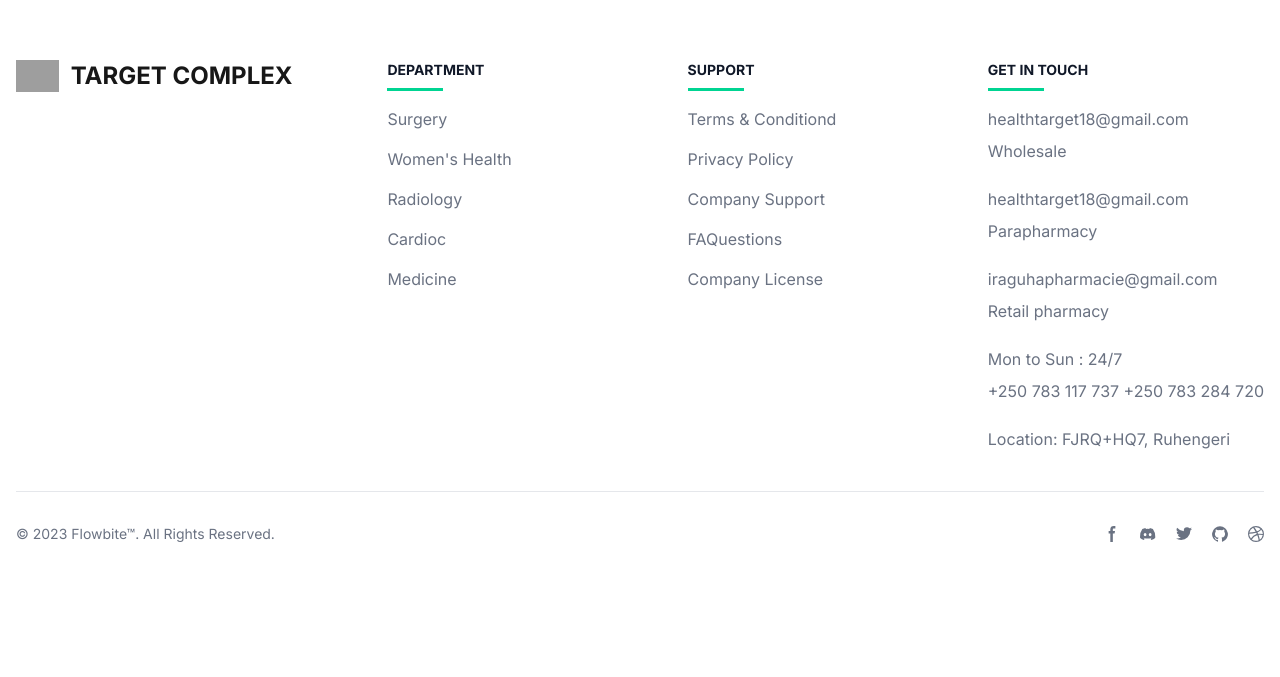
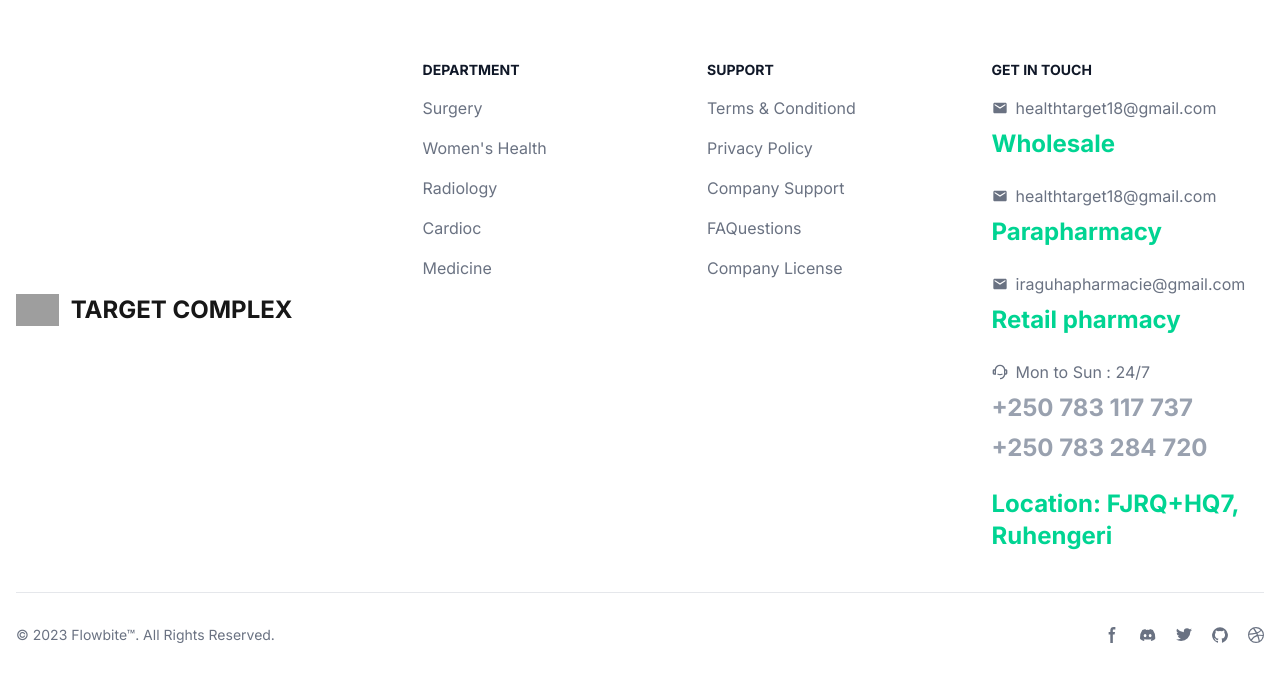
Before and after one commit to AimeKelvin/target-phar-page, a Next.js app in the folder frontend/: page / in a window 1280 px wide. Shown: the part 2503-3180 px from the top of the page. Before the commit the page ends 3079 px from the top, so only its background shows below. Built offline with nearby package versions, Linux system fonts and the light colour scheme; grey boxes are pictures that could not be loaded; a web font is replaced by a local one.

Commit message:
Small modification remaining

```diff
--- a/frontend/src/components/blocks/Footer.tsx
+++ b/frontend/src/components/blocks/Footer.tsx
@@ -1,130 +1,134 @@
 import React from 'react'
 import { MdEmail } from 'react-icons/md'
+import { RiCustomerService2Line, } from 'react-icons/ri'
 
 function Footer() {
     return (
         <div>
-            <footer className=" w-full">
-                <div className="mx-auto w-full max-w-screen-xl p-4 py-6 lg:py-8">
+            <footer className="">
+                <div className=" mx-auto w-full max-w-screen-xl p-4 py-6 lg:py-8">
                     <div className="md:flex md:justify-between">
-                        <div className="mb-6 md:mb-0">
+                        <div className="mb-6 md:mb-0 grid grid-cols-1 md:grid-cols-2">
                             <a href="https://flowbite.com/" className="flex items-center">
                                 <img src="https://flowbite.com/docs/images/logo.svg" className="h-8 me-3" alt="FlowBite Logo" />
                                 <span className="self-center text-2xl font-semibold whitespace-nowrap dark:text-white">TARGET COMPLEX</span>
                             </a>
                         </div>
-                        <div className="grid text-left grid-cols-2 gap-8 sm:gap-6 sm:grid-cols-3">
+                        <div className="grid text-left grid-cols-2 gap-6 sm:gap-3 sm:grid-cols-3">
                             <div>
                                 <h2 className="mb-2 text-sm font-semibold text-gray-900 uppercase  dark:text-white">Department</h2>
-                                <span className='block mb-4 w-14 h-[3px] bg-emerald-400'></span>
+                                <span className='block mb-4 w-14 h-[-2x] bg-emerald-400 font-bold'></span>
                                 <ul className="text-gray-500 dark:text-gray-400 font-medium">
                                     <li className="mb-4">
-                                        <a href="https://flowbite.com/" className="hover:underline">Surgery</a>
+                                        <a href="https://flowbite.com/" className="hover:text-blue-400">Surgery</a>
                                     </li>
                                     <li className="mb-4">
-                                        <a href="https://tailwindcss.com/" className="hover:underline">Women's Health</a>
+                                        <a href="https://tailwindcss.com/" className="hover:text-blue-400">Women's Health</a>
                                     </li>
                                     <li className="mb-4">
-                                        <a href="https://flowbite.com/" className="hover:underline">Radiology</a>
+                                        <a href="https://flowbite.com/" className="hover:text-blue-400">Radiology</a>
                                     </li>
                                     <li className="mb-4">
-                                        <a href="https://tailwindcss.com/" className="hover:underline">Cardioc</a>
+                                        <a href="https://tailwindcss.com/" className="hover:text-blue-400">Cardioc</a>
                                     </li>
                                     <li className="mb-4">
-                                        <a href="https://flowbite.com/" className="hover:underline">Medicine</a>
+                                        <a href="https://flowbite.com/" className="hover:text-blue-400">Medicine</a>
                                     </li>
                                 </ul>
                             </div>
                             <div>
                                 <h2 className="mb-2 text-sm font-semibold text-gray-900 uppercase dark:text-white">Support</h2>
-                                <span className='block mb-4 w-14 h-[3px] bg-emerald-400'></span>
+                                <span className='block mb-4 w-14 h-[-2x] text-emerald-400 font-bold'></span>
 
                                 <ul className="text-gray-500 dark:text-gray-400 font-medium">
                                     <li className="mb-4">
-                                        <a href="https://github.com/themesberg/flowbite" className="hover:underline ">Terms &amp; Conditiond</a>
+                                        <a href="https://github.com/themesberg/flowbite" className="hover:text-blue-400 ">Terms &amp; Conditiond</a>
                                     </li>
                                     <li className="mb-4">
-                                        <a href="https://discord.gg/4eeurUVvTy" className="hover:underline">Privacy Policy</a>
+                                        <a href="https://discord.gg/4eeurUVvTy" className="hover:text-blue-400">Privacy Policy</a>
                                     </li>
                                     <li className="mb-4">
-                                        <a href="https://github.com/themesberg/flowbite" className="hover:underline ">Company Support</a>
+                                        <a href="https://github.com/themesberg/flowbite" className="hover:text-blue-400 ">Company Support</a>
                                     </li>
                                     <li className="mb-4">
-                                        <a href="https://discord.gg/4eeurUVvTy" className="hover:underline">FAQuestions</a>
+                                        <a href="https://discord.gg/4eeurUVvTy" className="hover:text-blue-400">FAQuestions</a>
                                     </li>
                                     <li className="mb-4">
-                                        <a href="https://github.com/themesberg/flowbite" className="hover:underline ">Company License</a>
+                                        <a href="https://github.com/themesberg/flowbite" className="hover:text-blue-400 ">Company License</a>
                                     </li>
                                 </ul>
                             </div>
                             <div>
                                 <h2 className="mb-2 text-sm font-semibold text-gray-900 uppercase dark:text-white">Get in Touch</h2>
-                                <span className='block mb-4 w-14 h-[3px] bg-emerald-400'></span>
+                                <span className='block mb-4 w-14 h-[-2x] text-emerald-400 font-bold'></span>
                                 <ul className="text-gray-500 dark:text-gray-400 font-medium">
-                                    <li className="mb-2">
-                                        <a href="#" className="hover:underline">healthtarget18@gmail.com</a>
+                                    <li className="mb-2 inline-flex gap-2 items-center">
+                                        <MdEmail></MdEmail>
+                                        <a className="hover:text-blue-400">healthtarget18@gmail.com</a>
                                     </li>
                                     <li className="mb-6">
-                                        <a href="#" className="hover:underline"> Wholesale</a>
+                                        <h3 className=" text-2xl text-emerald-400 font-bold"> Wholesale</h3>
                                     </li>
-                                    <li className="mb-2">
-                                        <a href="#" className="hover:underline">healthtarget18@gmail.com</a>
+                                    <li className="mb-2 inline-flex gap-2 items-center">
+                                        <MdEmail></MdEmail>
+                                        <a className="hover:text-blue-400">healthtarget18@gmail.com</a>
                                     </li>
                                     <li className="mb-6">
-                                        <a href="#" className="hover:underline">Parapharmacy</a>
+                                        <h3 className=" text-2xl text-emerald-400 font-bold">Parapharmacy</h3>
                                     </li>
-                                    <li className="mb-2">
-                                        <a href="#" className="hover:underline">iraguhapharmacie@gmail.com</a>
+                                    <li className="mb-2 inline-flex gap-2 items-center">
+                                        <MdEmail></MdEmail>
+                                        <a className="hover:text-blue-400">iraguhapharmacie@gmail.com</a>
                                     </li>
                                     <li className="mb-6">
-                                        <a href="#" className="hover:underline">Retail pharmacy</a>
+                                        <h3 className=" text-2xl text-emerald-400 font-bold">Retail pharmacy</h3>
                                     </li>
-                                    <li className="mb-2">
-                                        <a href="#" className="hover:underline">
+                                    <li className="mb-2 inline-flex gap-2 items-center">
+                                        <RiCustomerService2Line></RiCustomerService2Line>
+                                        <a className="hover:text-blue-400">
                                             Mon to Sun : 24/7</a>
                                     </li>
-                                    <li className="mb-6">
-                                        <a href="#" className="hover:underline">+250 783 117 737
-+250 783 284 720</a>
+                                    <li className="mb-6 grid grid-cols-1 text-gray-400 font-bold text-2xl gap-2">
+                                        <a className="hover:text-blue-400">+250 783 117 737</a>
+                                        <a className="hover:text-blue-400">+250 783 284 720</a>
                                     </li>
-                                    <li className="mb-2">
-                                        <a href="#" className="hover:underline">Location: FJRQ+HQ7, Ruhengeri</a>
+                                    <li className="mb-2 inline-flex gap-2 items-center">
+                                        <h3 className=" text-2xl text-emerald-400 font-bold">Location: FJRQ+HQ7, Ruhengeri</h3>
                                     </li>
-
                                 </ul>
                             </div>
                         </div>
                     </div>
                     <hr className="my-6 border-gray-200 sm:mx-auto dark:border-gray-700 lg:my-8" />
                     <div className="sm:flex sm:items-center sm:justify-between">
-                        <span className="text-sm text-gray-500 sm:text-center dark:text-gray-400">© 2023 <a href="https://flowbite.com/" className="hover:underline">Flowbite™</a>. All Rights Reserved.
+                        <span className="text-sm text-gray-500 sm:text-center dark:text-gray-400">© 2023 <a href="https://flowbite.com/" className="hover:text-blue-400">Flowbite™</a>. All Rights Reserved.
                         </span>
                         <div className="flex mt-4 sm:justify-center sm:mt-0">
-                            <a href="#" className="text-gray-500 hover:text-gray-900 dark:hover:text-white">
+                            <a className="text-gray-500 hover:text-gray-900 dark:hover:text-white">
                                 <svg className="w-4 h-4" aria-hidden="true" xmlns="http://www.w3.org/2000/svg" fill="currentColor" viewBox="0 0 8 19">
                                     <path fillRule="evenodd" d="M6.135 3H8V0H6.135a4.147 4.147 0 0 0-4.142 4.142V6H0v3h2v9.938h3V9h2.021l.592-3H5V3.591A.6.6 0 0 1 5.592 3h.543Z" clip-rule="evenodd" />
                                 </svg>
                                 <span className="sr-only">Facebook page</span>
                             </a>
-                            <a href="#" className="text-gray-500 hover:text-gray-900 dark:hover:text-white ms-5">
+                            <a className="text-gray-500 hover:text-gray-900 dark:hover:text-white ms-5">
                                 <svg className="w-4 h-4" aria-hidden="true" xmlns="http://www.w3.org/2000/svg" fill="currentColor" viewBox="0 0 21 16">
                                     <path d="M16.942 1.556a16.3 16.3 0 0 0-4.126-1.3 12.04 12.04 0 0 0-.529 1.1 15.175 15.175 0 0 0-4.573 0 11.585 11.585 0 0 0-.535-1.1 16.274 16.274 0 0 0-4.129 1.3A17.392 17.392 0 0 0 .182 13.218a15.785 15.785 0 0 0 4.963 2.521c.41-.564.773-1.16 1.084-1.785a10.63 10.63 0 0 1-1.706-.83c.143-.106.283-.217.418-.33a11.664 11.664 0 0 0 10.118 0c.137.113.277.224.418.33-.544.328-1.116.606-1.71.832a12.52 12.52 0 0 0 1.084 1.785 16.46 16.46 0 0 0 5.064-2.595 17.286 17.286 0 0 0-2.973-11.59ZM6.678 10.813a1.941 1.941 0 0 1-1.8-2.045 1.93 1.93 0 0 1 1.8-2.047 1.919 1.919 0 0 1 1.8 2.047 1.93 1.93 0 0 1-1.8 2.045Zm6.644 0a1.94 1.94 0 0 1-1.8-2.045 1.93 1.93 0 0 1 1.8-2.047 1.918 1.918 0 0 1 1.8 2.047 1.93 1.93 0 0 1-1.8 2.045Z" />
                                 </svg>
                                 <span className="sr-only">Discord community</span>
                             </a>
-                            <a href="#" className="text-gray-500 hover:text-gray-900 dark:hover:text-white ms-5">
+                            <a className="text-gray-500 hover:text-gray-900 dark:hover:text-white ms-5">
                                 <svg className="w-4 h-4" aria-hidden="true" xmlns="http://www.w3.org/2000/svg" fill="currentColor" viewBox="0 0 20 17">
                                     <path fillRule="evenodd" d="M20 1.892a8.178 8.178 0 0 1-2.355.635 4.074 4.074 0 0 0 1.8-2.235 8.344 8.344 0 0 1-2.605.98A4.13 4.13 0 0 0 13.85 0a4.068 4.068 0 0 0-4.1 4.038 4 4 0 0 0 .105.919A11.705 11.705 0 0 1 1.4.734a4.006 4.006 0 0 0 1.268 5.392 4.165 4.165 0 0 1-1.859-.5v.05A4.057 4.057 0 0 0 4.1 9.635a4.19 4.19 0 0 1-1.856.07 4.108 4.108 0 0 0 3.831 2.807A8.36 8.36 0 0 1 0 14.184 11.732 11.732 0 0 0 6.291 16 11.502 11.502 0 0 0 17.964 4.5c0-.177 0-.35-.012-.523A8.143 8.143 0 0 0 20 1.892Z" clip-rule="evenodd" />
                                 </svg>
                                 <span className="sr-only">Twitter page</span>
                             </a>
-                            <a href="#" className="text-gray-500 hover:text-gray-900 dark:hover:text-white ms-5">
+                            <a className="text-gray-500 hover:text-gray-900 dark:hover:text-white ms-5">
                                 <svg className="w-4 h-4" aria-hidden="true" xmlns="http://www.w3.org/2000/svg" fill="currentColor" viewBox="0 0 20 20">
                                     <path fillRule="evenodd" d="M10 .333A9.911 9.911 0 0 0 6.866 19.65c.5.092.678-.215.678-.477 0-.237-.01-1.017-.014-1.845-2.757.6-3.338-1.169-3.338-1.169a2.627 2.627 0 0 0-1.1-1.451c-.9-.615.07-.6.07-.6a2.084 2.084 0 0 1 1.518 1.021 2.11 2.11 0 0 0 2.884.823c.044-.503.268-.973.63-1.325-2.2-.25-4.516-1.1-4.516-4.9A3.832 3.832 0 0 1 4.7 7.068a3.56 3.56 0 0 1 .095-2.623s.832-.266 2.726 1.016a9.409 9.409 0 0 1 4.962 0c1.89-1.282 2.717-1.016 2.717-1.016.366.83.402 1.768.1 2.623a3.827 3.827 0 0 1 1.02 2.659c0 3.807-2.319 4.644-4.525 4.889a2.366 2.366 0 0 1 .673 1.834c0 1.326-.012 2.394-.012 2.72 0 .263.18.572.681.475A9.911 9.911 0 0 0 10 .333Z" clip-rule="evenodd" />
                                 </svg>
                                 <span className="sr-only"> GitHub account</span>
                             </a>
-                            <a href="#" className="text-gray-500 hover:text-gray-900 dark:hover:text-white ms-5">
+                            <a className="text-gray-500 hover:text-gray-900 dark:hover:text-white ms-5">
                                 <svg className="w-4 h-4" aria-hidden="true" xmlns="http://www.w3.org/2000/svg" fill="currentColor" viewBox="0 0 20 20">
                                     <path fillRule="evenodd" d="M10 0a10 10 0 1 0 10 10A10.009 10.009 0 0 0 10 0Zm6.613 4.614a8.523 8.523 0 0 1 1.93 5.32 20.094 20.094 0 0 0-5.949-.274c-.059-.149-.122-.292-.184-.441a23.879 23.879 0 0 0-.566-1.239 11.41 11.41 0 0 0 4.769-3.366ZM8 1.707a8.821 8.821 0 0 1 2-.238 8.5 8.5 0 0 1 5.664 2.152 9.608 9.608 0 0 1-4.476 3.087A45.758 45.758 0 0 0 8 1.707ZM1.642 8.262a8.57 8.57 0 0 1 4.73-5.981A53.998 53.998 0 0 1 9.54 7.222a32.078 32.078 0 0 1-7.9 1.04h.002Zm2.01 7.46a8.51 8.51 0 0 1-2.2-5.707v-.262a31.64 31.64 0 0 0 8.777-1.219c.243.477.477.964.692 1.449-.114.032-.227.067-.336.1a13.569 13.569 0 0 0-6.942 5.636l.009.003ZM10 18.556a8.508 8.508 0 0 1-5.243-1.8 11.717 11.717 0 0 1 6.7-5.332.509.509 0 0 1 .055-.02 35.65 35.65 0 0 1 1.819 6.476 8.476 8.476 0 0 1-3.331.676Zm4.772-1.462A37.232 37.232 0 0 0 13.113 11a12.513 12.513 0 0 1 5.321.364 8.56 8.56 0 0 1-3.66 5.73h-.002Z" clip-rule="evenodd" />
                                 </svg>
```
